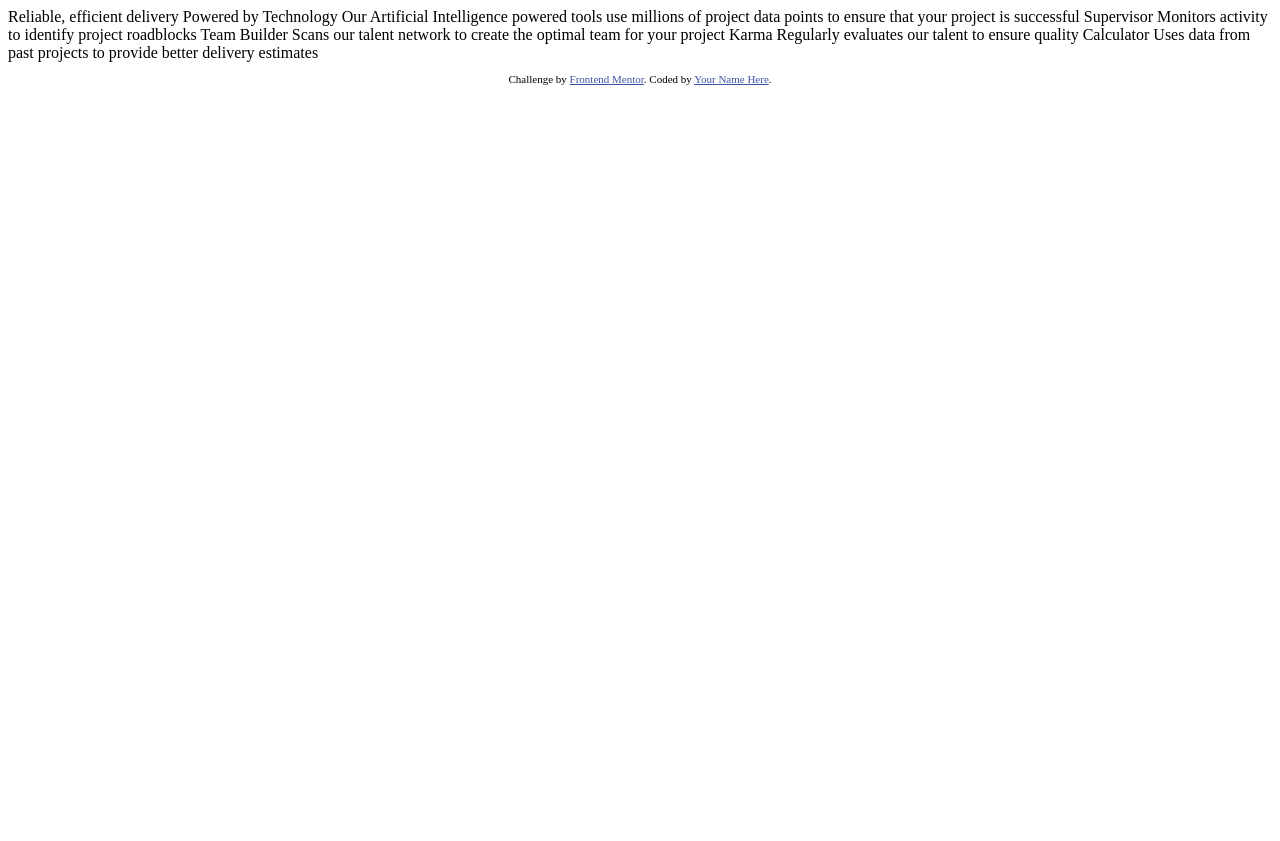
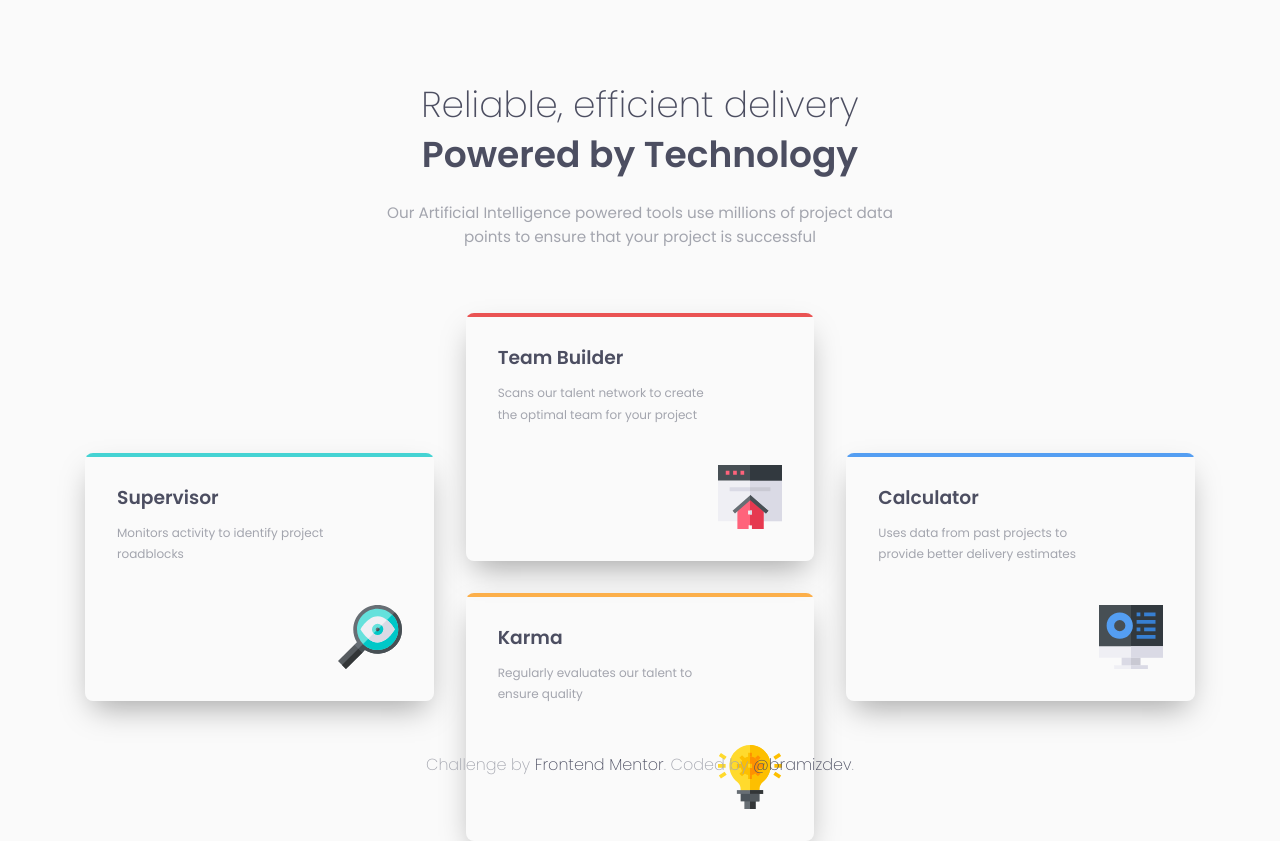
Before and after one commit to bramizdev/fem-four-card-feature-section, a plain HTML site: page index.html in a window 1280 px wide. Before the commit the page ends 800 px from the top, so only its background shows below. Drawn offline with Linux system fonts and the light colour scheme.

Commit message:
📱 🖥️ Finish mobile and desktop view️

```diff
--- a/index.html
+++ b/index.html
@@ -1,44 +1,83 @@
 <!DOCTYPE html>
 <html lang="en">
   <head>
-  <meta charset="UTF-8">
-  <meta name="viewport" content="width=device-width, initial-scale=1.0"> <!-- displays site properly based on user's device -->
-
-  <link rel="icon" type="image/png" sizes="32x32" href="./images/favicon-32x32.png">
-
+    <meta charset="UTF-8" />
+    <meta name="viewport" content="width=device-width, initial-scale=1.0" />
+    <!-- Author and description -->
+    <meta name="author" content="Brayan Miza" />
+    <meta
+      name="description"
+      content="This is my solution to the Four card feature section challenge on Frontend Mentor."
+    />
+    <!-- Favicon -->
+    <link
+      rel="icon"
+      type="image/png"
+      sizes="32x32"
+      href="./images/favicon-32x32.png"
+    />
+    <!-- Google fonts -->
+    <link rel="preconnect" href="https://fonts.googleapis.com" />
+    <link rel="preconnect" href="https://fonts.gstatic.com" crossorigin />
+    <link
+      href="https://fonts.googleapis.com/css2?family=Poppins:wght@200;400;600&display=swap"
+      rel="stylesheet"
+    />
+    <!-- Custom CSS -->
+    <link rel="stylesheet" href="./styles/styles.css" />
     <title>Frontend Mentor | Four card feature section</title>
-
-  <!-- Feel free to remove these styles or customise in your own stylesheet 👍 -->
-  <style>
-    .attribution { font-size: 11px; text-align: center; }
-    .attribution a { color: hsl(228, 45%, 44%); }
-  </style>
   </head>
   <body>
-
-  Reliable, efficient delivery
-  Powered by Technology
-
-  Our Artificial Intelligence powered tools use millions of project data points
-  to ensure that your project is successful
-
-  Supervisor
+    <div class="wrapper">
+      <main>
+        <h1 class="title">
+          Reliable, efficient delivery <br />
+          <span class="highlight">Powered by Technology</span>
+        </h1>
+        <p class="intro">
+          Our Artificial Intelligence powered tools use millions of project data
+          points to ensure that your project is successful
+        </p>
+        <section class="ai-tools">
+          <h2 class="visually-hidden">AI Tools</h2>
+          <ul class="cards-grid">
+            <li class="card supervisor">
+              <h3 class="card__title">Supervisor</h3>
+              <p class="card__description">
                 Monitors activity to identify project roadblocks
-
-  Team Builder
-  Scans our talent network to create the optimal team for your project
-
-  Karma
+              </p>
+            </li>
+            <li class="card team-builder">
+              <h3 class="card__title">Team Builder</h3>
+              <p class="card__description">
+                Scans our talent network to create the optimal team for your
+                project
+              </p>
+            </li>
+            <li class="card karma">
+              <h3 class="card__title">Karma</h3>
+              <p class="card__description">
                 Regularly evaluates our talent to ensure quality
-
-  Calculator
-  Uses data from past projects to provide better delivery estimates
-
-
+              </p>
+            </li>
+            <li class="card calculator">
+              <h3 class="card__title">Calculator</h3>
+              <p class="card__description">
+                Uses data from past projects to provide better delivery
+                estimates
+              </p>
+            </li>
+          </ul>
+        </section>
+      </main>
+    </div>
     <footer>
       <p class="attribution">
-      Challenge by <a href="https://www.frontendmentor.io?ref=challenge" target="_blank">Frontend Mentor</a>.
-      Coded by <a href="#">Your Name Here</a>.
+        Challenge by
+        <a href="https://www.frontendmentor.io?ref=challenge" target="_blank"
+          >Frontend Mentor</a
+        >. Coded by
+        <a href="https://github.com/bramizdev" target="_blank">@bramizdev</a>.
       </p>
     </footer>
   </body>
--- /dev/null
+++ b/styles/styles.css
@@ -0,0 +1,354 @@
+/* ----- Custom properties ----- */
+:root {
+  --clr-primary-supervisor-500: hsl(180, 62%, 55%);
+  --clr-primary-team-builder-500: hsl(0, 78%, 62%);
+  --clr-primary-karma-500: hsl(34, 97%, 64%);
+  --clr-primary-calculator-500: hsl(212, 86%, 64%);
+
+  --clr-neutral-100: hsl(0, 0%, 98%);
+  --clr-neutral-500: hsl(229, 6%, 66%);
+  --clr-neutral-900: hsl(234, 12%, 34%);
+
+  --ff-base: 'Poppins', sans-serif;
+
+  --fs-400: 0.75rem;
+  --fs-500: 0.95rem;
+  --fs-900: 1.5rem;
+
+  --fw-200: 200;
+  --fw-400: 400;
+  --fw-600: 600;
+}
+
+@media (min-width: 40.5rem) {
+  :root {
+    --fs-900: 2.25rem;
+  }
+}
+
+/* ----- CSS Reset by Josh Comeau ----- */
+/*
+  1. Use a more-intuitive box-sizing model.
+*/
+*,
+*::before,
+*::after {
+  box-sizing: border-box;
+}
+/*
+  2. Remove default margin
+*/
+* {
+  margin: 0;
+  padding: 0;
+}
+/*
+  3. Allow percentage-based heights in the application
+*/
+html,
+body {
+  height: 100%;
+}
+/*
+  Typographic tweaks!
+  4. Add accessible line-height
+  5. Improve text rendering
+*/
+body {
+  line-height: 1.5;
+  -webkit-font-smoothing: antialiased;
+}
+/*
+  6. Improve media defaults
+*/
+img,
+picture,
+video,
+canvas,
+svg {
+  display: block;
+  max-width: 100%;
+  height: auto;
+}
+/*
+  7. Remove built-in form typography styles
+*/
+input,
+button,
+textarea,
+select {
+  font: inherit;
+}
+/*
+  8. Avoid text overflows
+*/
+p,
+h1,
+h2,
+h3,
+h4,
+h5,
+h6 {
+  overflow-wrap: break-word;
+}
+/*
+  9. Remove a styling
+*/
+a {
+  text-decoration: none;
+  color: inherit;
+}
+/*
+  10. Remove li styling
+*/
+li {
+  list-style-type: none;
+}
+
+/* ----- Utilities ----- */
+.visually-hidden:not(:focus):not(:active) {
+  position: absolute;
+  width: 1px;
+  height: 1px;
+  padding: 0;
+  margin: -1px;
+  overflow: hidden;
+  clip: rect(0, 0, 0, 0);
+  white-space: nowrap;
+  border-width: 0;
+}
+
+.wrapper {
+  max-width: 69.375rem;
+  margin: 0 auto;
+}
+
+footer {
+  padding: 1.5rem;
+  text-align: center;
+  color: var(--clr-neutral-500);
+  font-weight: var(--fw-200);
+  width: 100%;
+}
+
+@media (min-width: 56rem) {
+  footer {
+    position: absolute;
+    bottom: 0;
+  }
+}
+
+footer a {
+  color: var(--clr-neutral-900);
+}
+
+footer a:is(:hover, :focus-visible) {
+  font-weight: var(--fw-600);
+}
+
+footer a:focus-visible {
+  outline: 2px solid var(--clr-neutral-900);
+  outline-offset: 4px;
+}
+
+/* ----- General Styling ----- */
+body {
+  --body-padding: 5.25rem 2rem;
+
+  padding: var(--body-padding);
+  font-family: var(--ff-base);
+  background-color: var(--clr-neutral-100);
+}
+
+@media (min-width: 40.5rem) {
+  body {
+    --body-padding: 5rem 0;
+    line-height: 1.4;
+  }
+}
+
+/* ----- Title ----- */
+.title {
+  --title-margin-bottom: 1rem;
+
+  color: var(--clr-neutral-900);
+  font-weight: var(--fw-200);
+  font-size: var(--fs-900);
+  text-align: center;
+  margin-bottom: var(--title-margin-bottom);
+}
+@media (min-width: 40.5rem) {
+  .title {
+    --title-margin-bottom: 1.25rem;
+  }
+}
+
+.highlight {
+  font-weight: var(--fw-600);
+}
+
+/* ----- Introduction ----- */
+.intro {
+  --intro-margin-bottom: 4.75rem;
+
+  color: var(--clr-neutral-500);
+  text-align: center;
+  line-height: 1.6;
+  font-size: var(--fs-500);
+  margin-bottom: var(--intro-margin-bottom);
+}
+
+@media (min-width: 40.5rem) {
+  .intro {
+    --intro-margin-bottom: 4rem;
+
+    padding: 0 18rem;
+  }
+}
+
+/* ----- Cards ----- */
+.cards-grid {
+  --cards-grid-gap: 1.5rem;
+
+  display: grid;
+  gap: var(--cards-grid-gap);
+  max-width: 23.4375rem;
+  margin: 0 auto;
+}
+
+@media (min-width: 40.5rem) {
+  .cards-grid {
+    max-width: 100%;
+    grid-template-columns: repeat(2, 1fr);
+  }
+}
+
+@media (min-width: 56rem) {
+  .cards-grid {
+    --cards-grid-gap: 2rem;
+
+    grid-template-columns: repeat(3, 1fr);
+    place-items: center;
+  }
+}
+
+/* ---- Card ---- */
+.card {
+  --card-padding-tb: 1.5rem;
+  --card-padding-lr: 1.75rem;
+
+  padding: var(--card-padding-tb) var(--card-padding-lr);
+  border-radius: 0.5rem;
+  position: relative;
+  overflow: hidden;
+  min-width: 100%;
+
+  box-shadow: 0px 14px 30px -8px rgba(0, 0, 0, 0.35);
+  -webkit-box-shadow: 0px 14px 30px -8px rgba(0, 0, 0, 0.35);
+  -moz-box-shadow: 0px 14px 30px -8px rgba(0, 0, 0, 0.35);
+}
+
+@media (min-width: 56rem) {
+  .card {
+    --card-padding-tb: 2rem;
+    --card-padding-lr: 2rem;
+  }
+}
+
+.card::before {
+  content: '';
+  height: 3.5px;
+  width: 200rem;
+  position: absolute;
+  left: 0;
+  top: 0;
+}
+
+.card::after {
+  content: '';
+  height: 64px;
+  width: 64px;
+  position: absolute;
+  right: var(--card-padding-lr);
+  bottom: var(--card-padding-tb);
+}
+
+.card__title {
+  --card-title-margin-bottom: 0.25rem;
+
+  color: var(--clr-neutral-900);
+  margin-bottom: var(--card-title-margin-bottom);
+}
+@media (min-width: 56rem) {
+  .card__title {
+    --card-title-margin-bottom: 0.65rem;
+  }
+}
+
+.card__description {
+  line-height: 1.7;
+  font-size: var(--fs-400);
+  color: var(--clr-neutral-500);
+  margin-bottom: 6.25rem;
+}
+
+@media (min-width: 56rem) {
+  .card__description {
+    line-height: 1.8;
+    margin-bottom: 6.5rem;
+    width: 80%;
+  }
+}
+
+/* --- Supervisor --- */
+
+.supervisor::before {
+  background-color: var(--clr-primary-supervisor-500);
+}
+
+.supervisor::after {
+  background: var(--clr-neutral-100) url('../images/icon-supervisor.svg');
+}
+
+@media (min-width: 56rem) {
+  .supervisor {
+    grid-row-start: span 2;
+  }
+}
+
+/* --- Team builder --- */
+
+.team-builder::before {
+  background-color: var(--clr-primary-team-builder-500);
+}
+
+.team-builder::after {
+  background: var(--clr-neutral-100) url('../images/icon-team-builder.svg');
+}
+
+/* --- Karma --- */
+
+.karma::before {
+  background-color: var(--clr-primary-karma-500);
+}
+
+.karma::after {
+  background: var(--clr-neutral-100) url('../images/icon-karma.svg');
+  position: absolute;
+}
+
+/* --- Calculator --- */
+.calculator::before {
+  background-color: var(--clr-primary-calculator-500);
+}
+
+.calculator::after {
+  background: var(--clr-neutral-100) url('../images/icon-calculator.svg');
+}
+
+@media (min-width: 56rem) {
+  .calculator {
+    grid-column: 3 / 4;
+    grid-row: 1 / 3;
+  }
+}
```
Lines whose indentation alone changed are shown as unchanged.
